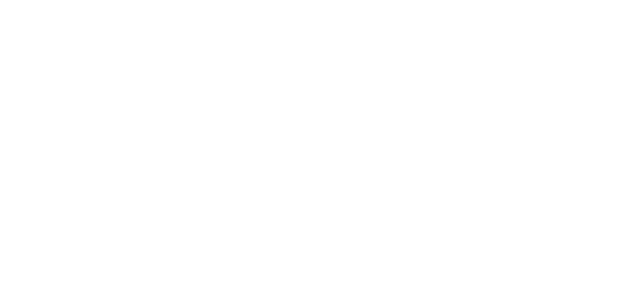
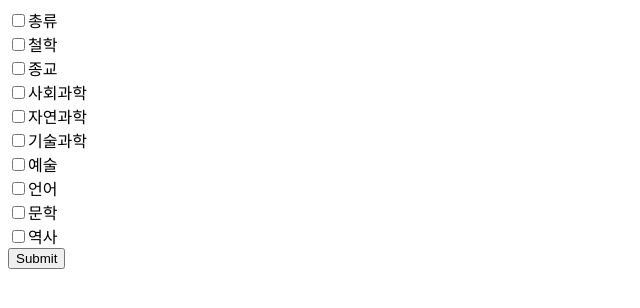
Before and after one commit to hyojeong-jang/ChaekBonNal-client, a React (Create React App) app: page /choose-category in a window 1280 px wide. Shown: the top 308 px of the page, without its empty margins (0-640 px from the left). Built offline with nearby package versions, Linux system fonts and the light colour scheme.

Commit message:
create chooseCategory component and modified asynchronous process

```diff
--- a/src/App.js
+++ b/src/App.js
@@ -4,9 +4,9 @@ import { Link } from 'react-router-dom';
 function App() {
     return (
         <>
-        <Link to='/login'>
-            <button>시작하기</button>
-        </Link>
+            <Link to='/login'>
+                <button>시작하기</button>
+            </Link>
         </>
     );
 }
--- /dev/null
+++ b/src/api/categoryAPI.js
@@ -0,0 +1,9 @@
+import api from './config';
+
+const categoryAPI = async (category, user_id) => {
+    const res = await api.put(`/users/${user_id}/category`, { category });
+
+    return res.data.result;
+};
+
+export default categoryAPI
--- /dev/null
+++ b/src/components/ChooseCategory.js
@@ -0,0 +1,57 @@
+import React, { useCallback } from 'react';
+import { useHistory, useLocation } from 'react-router-dom';
+import categoryAPI from '../api/categoryAPI';
+
+const ChooseCategory = () => {
+    const category = ['총류', '철학', '종교', '사회과학', '자연과학', '기술과학', '예술', '언어', '문학', '역사'];
+    const choosenCategory = [];
+    const history = useHistory();
+    const query = useQuery();
+
+    function useQuery() {
+        return new URLSearchParams(useLocation().search);
+    }
+
+    const onSubmit = useCallback(async () => {
+        const userName = query.get('user');
+
+        if (choosenCategory.length) {
+            const choosen = await categoryAPI(choosenCategory, userName);
+
+            alert(`${choosen}이(가) 제출되었습니다. 반영된 독후감 피드를 확인해보세요!`);
+            history.push('/');
+        } else {
+            alert('한가지 이상 선택해주세요.')
+        }
+    }, []);
+
+    const onChange = useCallback((e) => {
+        if (e.target.checked) {
+            choosenCategory.push(e.target.value);
+        } else {
+            choosenCategory.pop(e.target.value);
+        }
+    }, []);
+
+    return (
+        <>
+            {
+                category.map((el, index) => {
+                    return (
+                        <div key={index}>
+                            <input
+                                type='checkbox'
+                                value={el}
+                                onChange={onChange}
+                            />
+                            <label>{el}</label>
+                        </div>
+                    )
+                })
+            }
+            <button onClick={onSubmit}>Submit</button>
+        </>
+    );
+}
+
+export default ChooseCategory
--- a/src/components/Login.js
+++ b/src/components/Login.js
@@ -11,17 +11,22 @@ import { receiveUserData } from '../action/index';
 const Login = () => {
     const history = useHistory();
     const dispatch = useDispatch();
-    // const authorizedUser = useSelector(state => state.authorization);
 
     const responseGoogle = async (response) => {
-        let res = await LoginAPI(response);
-        await history.push('/');
-        await dispatch(receiveUserData(res));
+        const res = await LoginAPI(response);
+        const hasChoosenCategory = await res.choosen_category.length;
+
+        if (hasChoosenCategory) {
+            history.push('/');
+        } else {
+            history.push(`/choose-category/?user=${res.name}`);
+        }
+        dispatch(receiveUserData(res));
     };
 
-    const loginFailed = async () => {
+    const loginFailed = () => {
+        history.push('/login');
         alert('로그인에 실패했습니다. 다시 시도해주세요.');
-        await history.push('/login');
     };
 
     return (
@@ -38,7 +43,4 @@ const Login = () => {
     );
 };
 
-// [] 로그인 완료 시 메인페이지로 라우팅
-// [o] 스토어에 정보 디스패치
-
 export default Login
--- a/src/route/Routes.js
+++ b/src/route/Routes.js
@@ -3,6 +3,7 @@ import { BrowserRouter as Router, Route, Switch } from 'react-router-dom';
 
 import App from '../App';
 import Login from '../components/Login';
+import ChooseCategory from '../components/ChooseCategory'
 
 const Routes = () => {
     return (
@@ -10,6 +11,7 @@ const Routes = () => {
             <Switch>
                 <Route exact path='/' component={App} />
                 <Route exact path='/login' component={Login} />
+                <Route exact path='/choose-category' component={ChooseCategory} />
             </Switch>
         </Router>
     );
```
Also changed, not shown: src/components/Main.js (deleted, +0 -10 lines), src/api/LoginAPI.js (line endings or trailing spaces).
